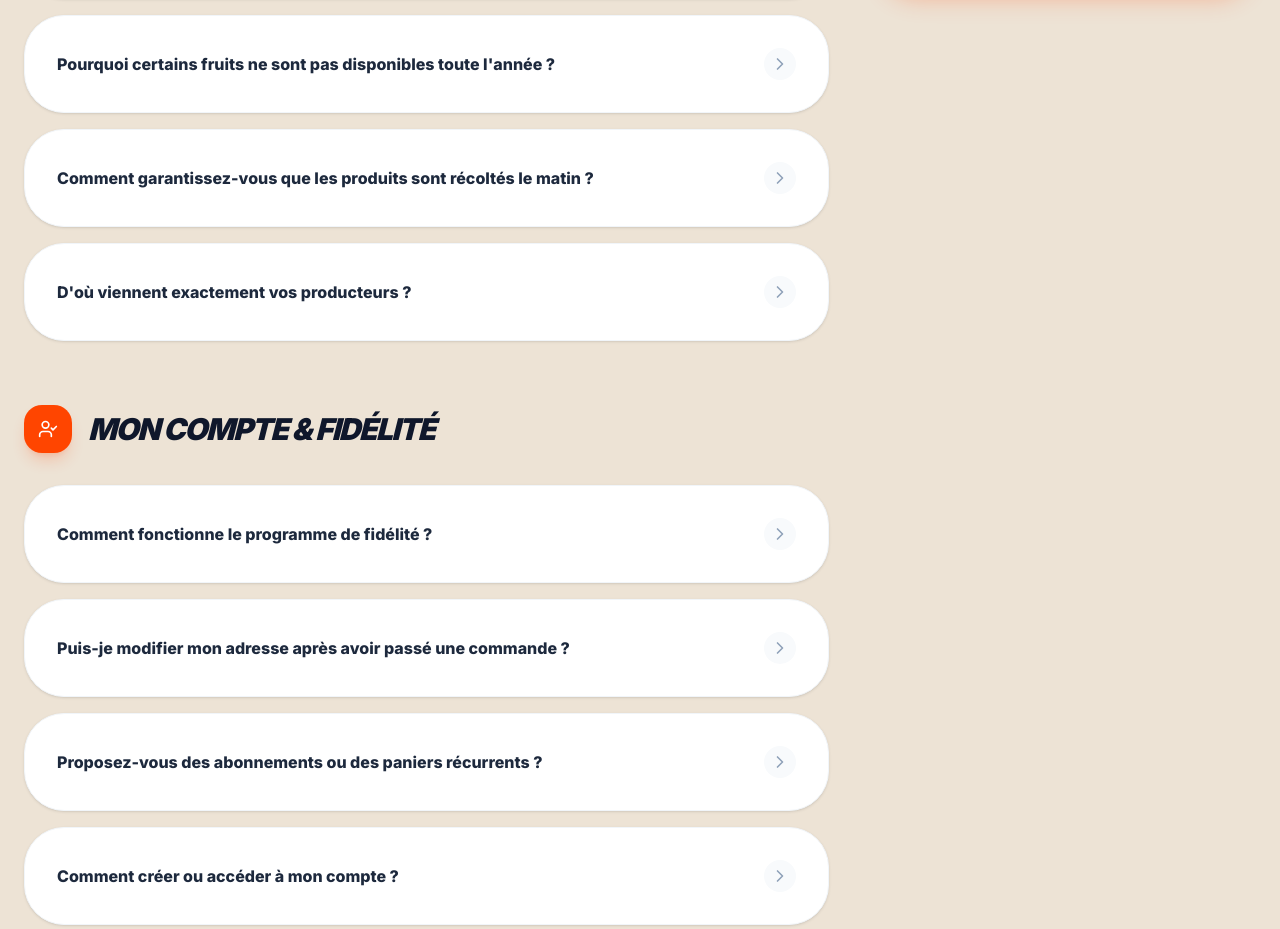
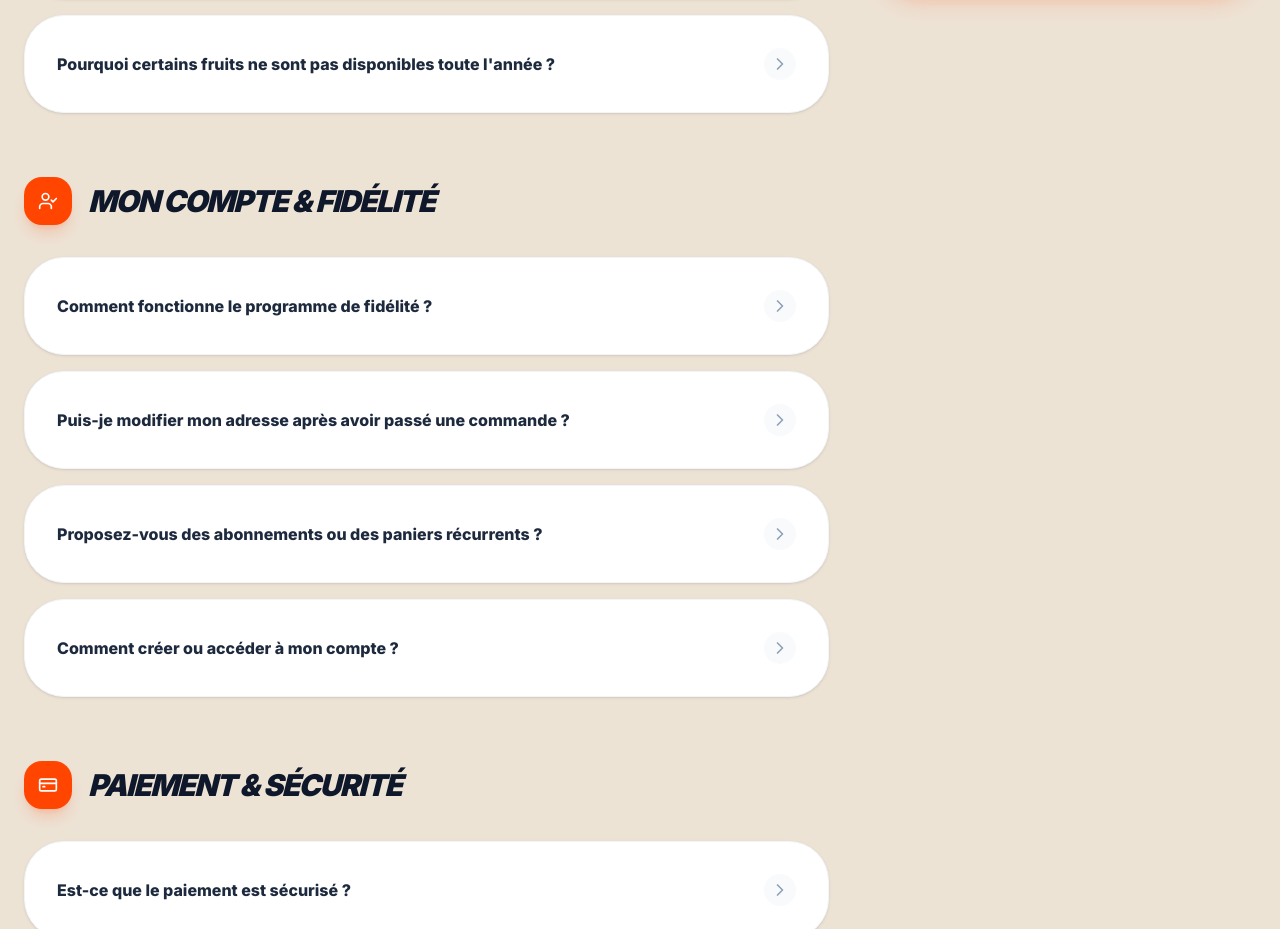
Before and after one commit to Squyann/Soleil-et-Saveurs, a Next.js app: page /aide in a window 1280 px wide. Shown: the part 1625-2554 px from the top of the page. Built offline with nearby package versions, Linux system fonts and the light colour scheme; no server answers.

Commit message:
texte: supprime 2 questions FAQ sur la traçabilité et l'origine des producteurs
Co-Authored-By: Claude Opus 4.8 <noreply@anthropic.com>
Claude-Session: https://claude.ai/code/session_01EEtyowFSrmPcTMCzdXNDyv

```diff
--- a/src/app/aide/page.tsx
+++ b/src/app/aide/page.tsx
@@ -51,14 +51,6 @@ const FAQ_CATEGORIES = [
         q: "Pourquoi certains fruits ne sont pas disponibles toute l'année ?",
         a: "C'est notre promesse 'Zéro Frigo'. Si ce n'est pas la saison dans les Yvelines ou chez nos partenaires directs, nous ne le vendons pas — point. Pas de fraises importées en décembre, pas de tomates sous serre en janvier. Vous mangez ce que la terre donne vraiment."
       },
-      {
-        q: "Comment garantissez-vous que les produits sont récoltés le matin ?",
-        a: "Chaque bon de livraison mentionne l'heure de récolte pour les produits ultra-frais (salades, petits fruits, herbes aromatiques). Nos agriculteurs partenaires signent une charte de traçabilité que nous mettons à disposition sur demande."
-      },
-      {
-        q: "D'où viennent exactement vos producteurs ?",
-        a: "Tous nos producteurs sont situés dans un rayon de 50km autour de nos zones de livraison, principalement dans les Yvelines (78), l'Essonne (91) et le Val-d'Oise (95). Nous visitons chaque exploitation avant tout partenariat."
-      }
     ]
   },
   {
```
